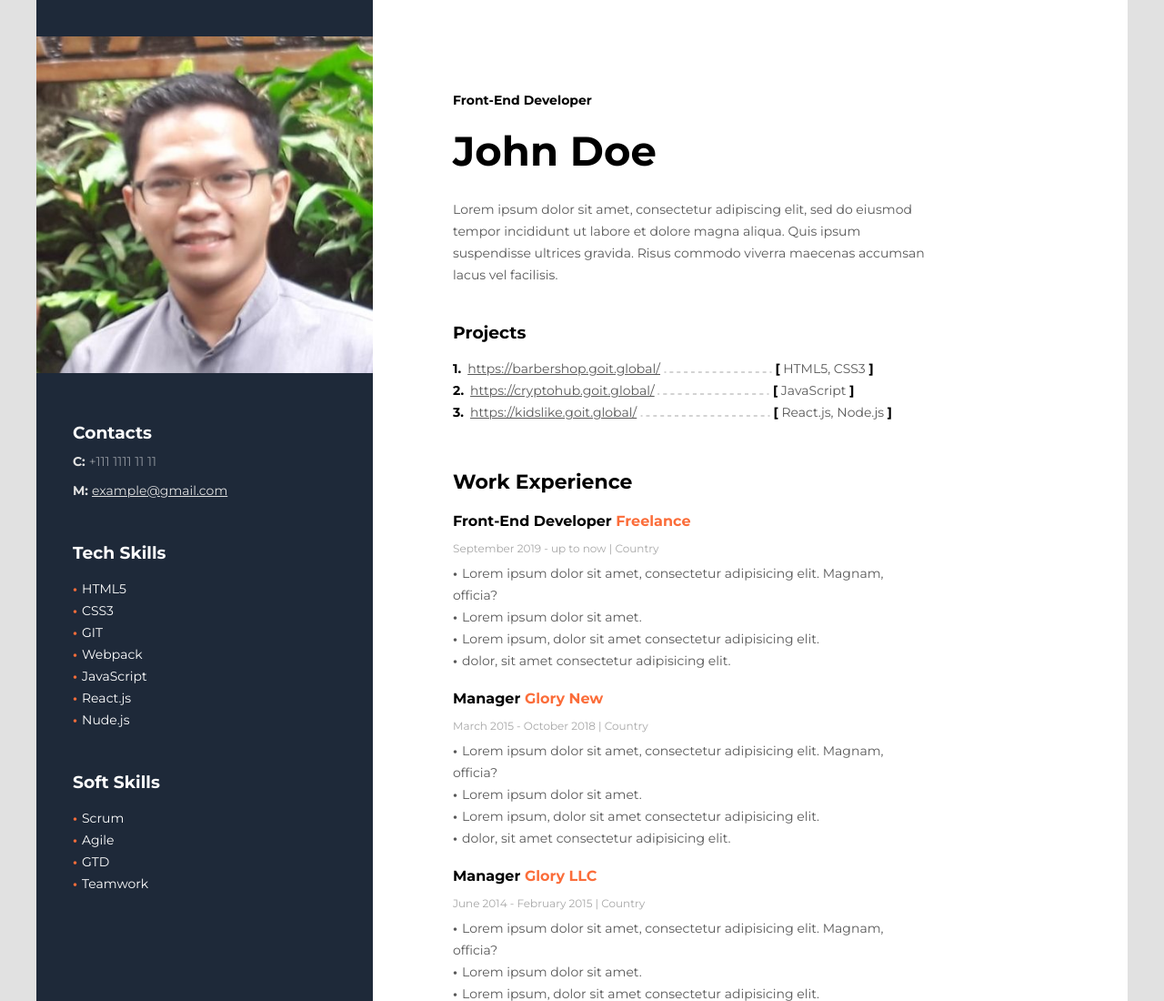
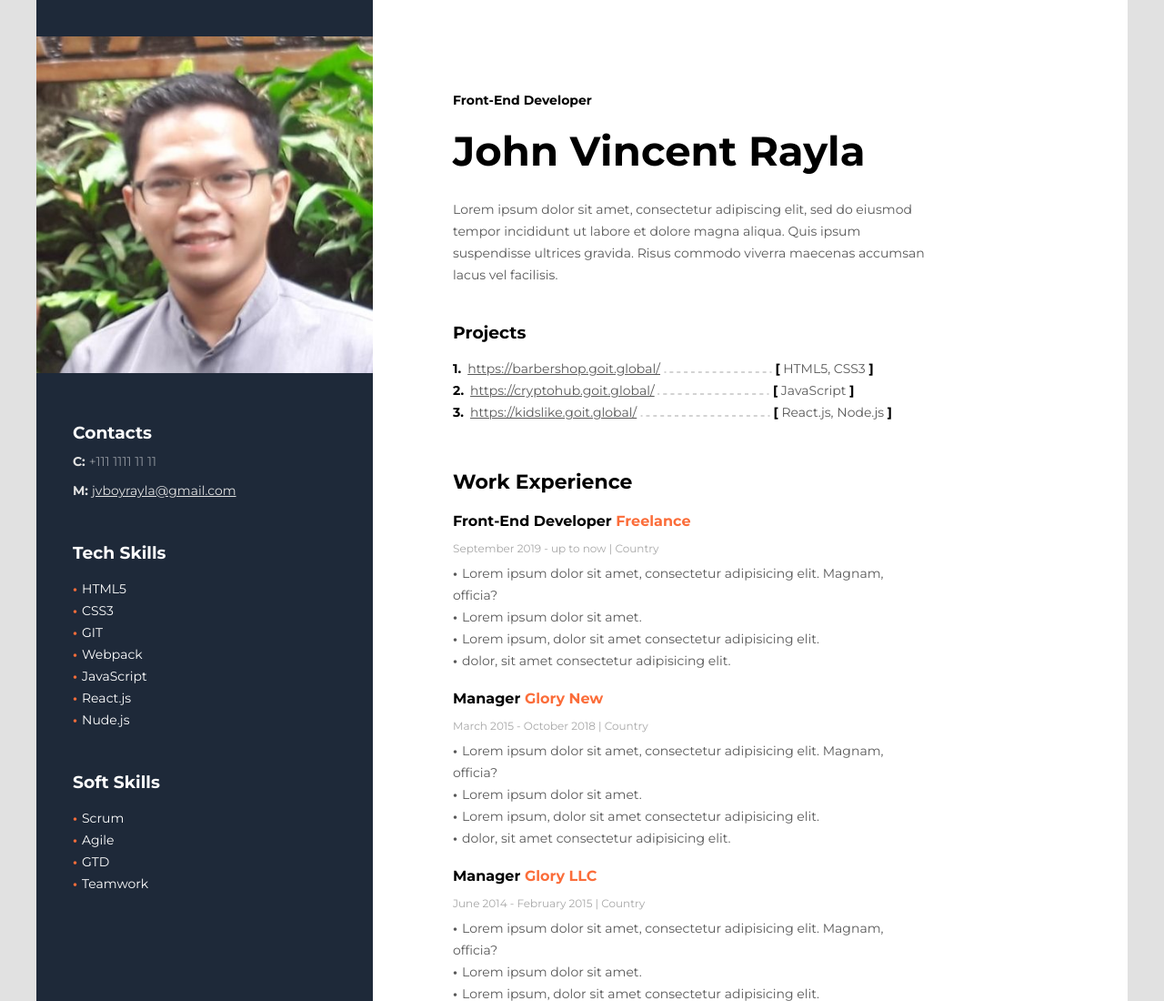
Before and after one commit to jvboy221/training, a plain HTML site: page index.html in a window 1280 px wide. Shown: the top 1100 px of the page at 91% size. Drawn offline with Linux system fonts and the light colour scheme.

Commit message:
initial-1

```diff
--- a/index.html
+++ b/index.html
@@ -29,7 +29,7 @@
             <div class="contacts">
                 <h3>Contacts</h3>
                 <p>C: <a class="phone-number" href="tel:+111 1111 11 11">+111 1111 11 11</a></p>
-                <p>M: <a class="email" href="example@gmail.com">example@gmail.com</a></p>
+                <p>M: <a class="email" href="jvboyrayla@gmail.com">jvboyrayla@gmail.com</a></p>
             </div>
 
             <!-- Tech  Skills -->
@@ -66,7 +66,7 @@
         <!-- Summary Section -->
         <div class="summary">
             <h4>Front-End Developer</h4>
-            <h2>John Doe</h2>
+            <h2>John Vincent Rayla</h2>
             <p>Lorem ipsum dolor sit amet, consectetur adipiscing elit, sed do eiusmod tempor incididunt ut labore et dolore magna aliqua. Quis ipsum suspendisse ultrices gravida. Risus commodo viverra maecenas accumsan lacus vel facilisis.</p>
         </div>
 
```
